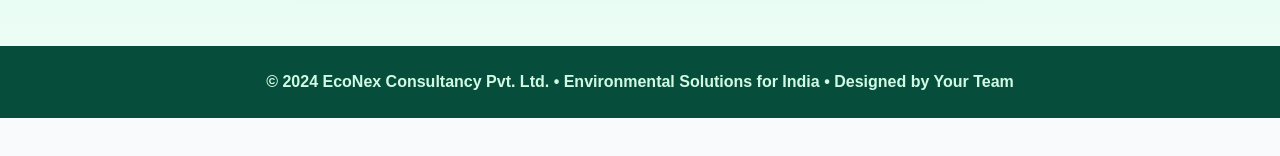
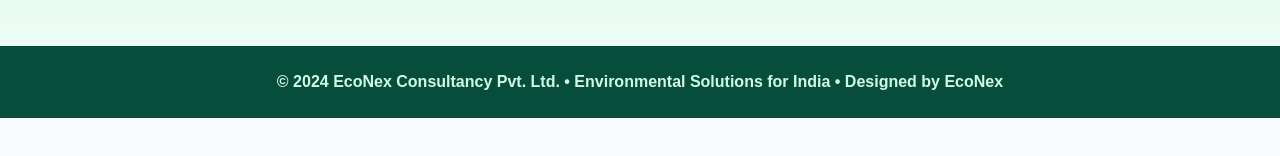
Before and after one commit to mzaidqamar/mzaidqamar.github.io, a plain HTML site: page index.html in a window 1280 px wide. Shown: the part 6873-7029 px from the top of the page. Drawn offline with nearby package versions, Linux system fonts and the light colour scheme; a small style sheet from the web is missing.

Commit message:
Update index.html

```diff
--- a/index.html
+++ b/index.html
@@ -534,7 +534,7 @@
 
 <!-- Footer -->
 <footer class="bg-green-900 text-green-100 py-6 text-center font-semibold">
-  <p>&copy; 2024 EcoNex Consultancy Pvt. Ltd. • Environmental Solutions for India • Designed by Your Team</p>
+  <p>&copy; 2024 EcoNex Consultancy Pvt. Ltd. • Environmental Solutions for India • Designed by EcoNex</p>
 </footer>
 
 <script>
```
